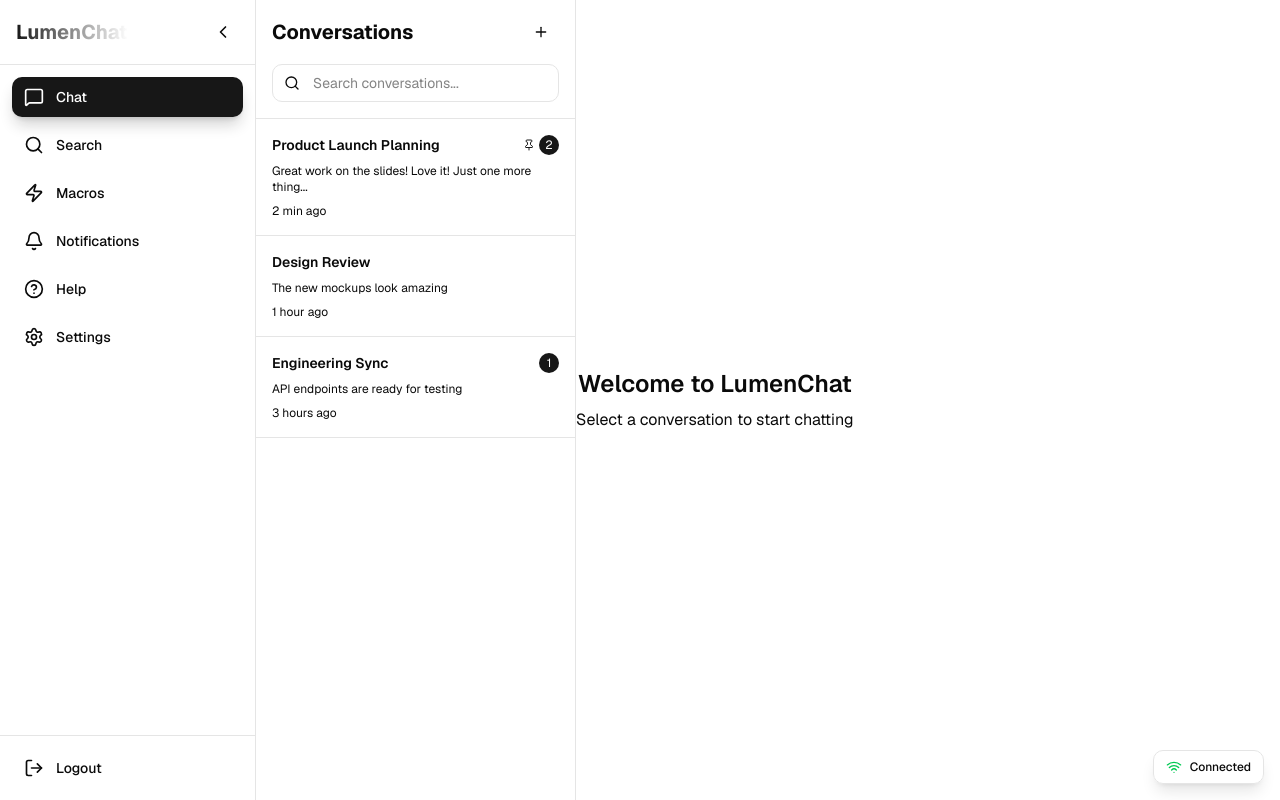
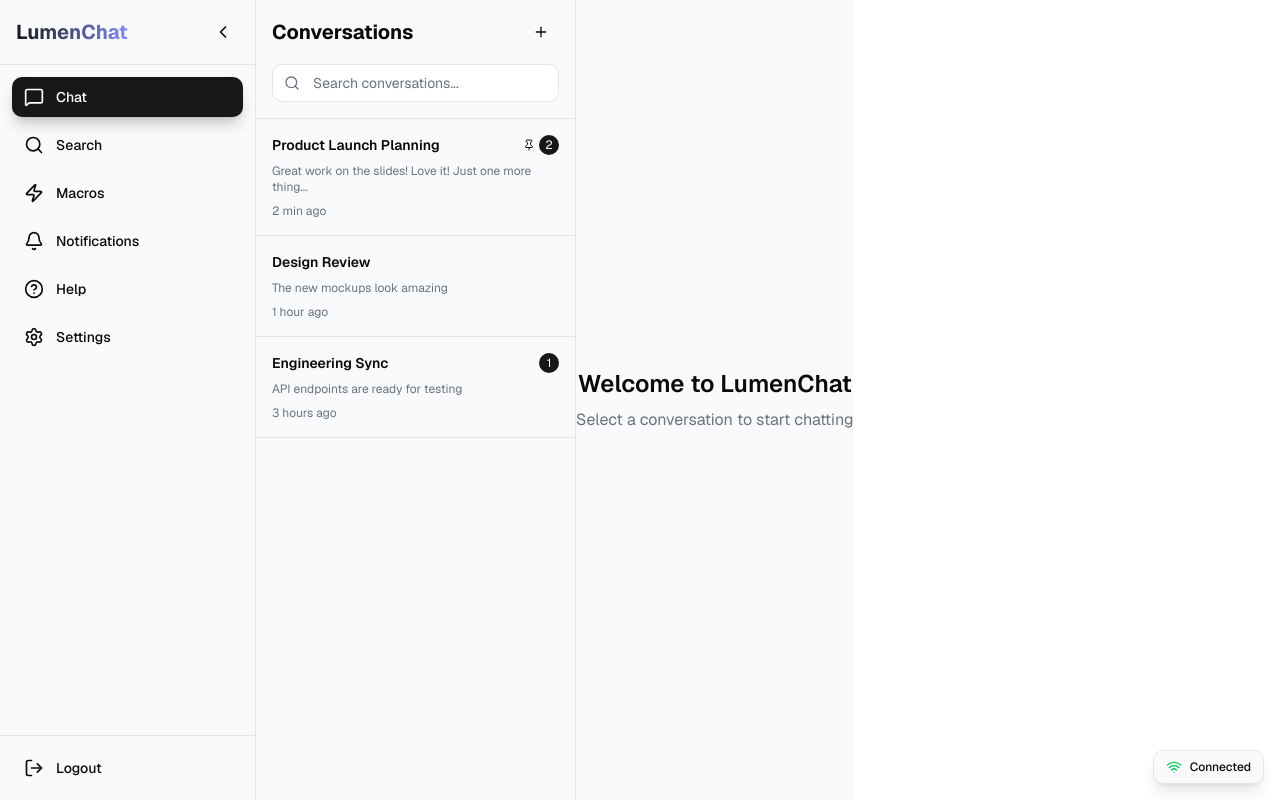
Before and after one commit to inevitable-ank/Let-s-Talk, a React (Vite) app: page / in a window 1280 px wide. Built offline with nearby package versions, Linux system fonts and the light colour scheme.

Commit message:
Added that index.css file

```diff
--- a/src/index.css
+++ b/src/index.css
@@ -1,16 +1,110 @@
 @import "tailwindcss";
 @import "tw-animate-css";
 
-/* Import Geist fonts */
-@import url('https://fonts.googleapis.com/css2?family=Geist:wght@100..900&family=Geist+Mono:wght@100..900&display=swap');
-
 @custom-variant dark (&:is(.dark *));
 
+:root {
+  --background: oklch(1 0 0);
+  --foreground: oklch(0.145 0 0);
+  --card: oklch(1 0 0);
+  --card-foreground: oklch(0.145 0 0);
+  --popover: oklch(1 0 0);
+  --popover-foreground: oklch(0.145 0 0);
+  --primary: oklch(0.205 0 0);
+  --primary-foreground: oklch(0.985 0 0);
+  --secondary: oklch(0.97 0 0);
+  --secondary-foreground: oklch(0.205 0 0);
+  --muted: oklch(0.97 0 0);
+  --muted-foreground: oklch(0.556 0 0);
+  --accent: oklch(0.97 0 0);
+  --accent-foreground: oklch(0.205 0 0);
+  --destructive: oklch(0.577 0.245 27.325);
+  --destructive-foreground: oklch(0.577 0.245 27.325);
+  --border: oklch(0.922 0 0);
+  --input: oklch(0.922 0 0);
+  --ring: oklch(0.708 0 0);
+  --chart-1: oklch(0.646 0.222 41.116);
+  --chart-2: oklch(0.6 0.118 184.704);
+  --chart-3: oklch(0.398 0.07 227.392);
+  --chart-4: oklch(0.828 0.189 84.429);
+  --chart-5: oklch(0.769 0.188 70.08);
+  --radius: 0.625rem;
+  --sidebar: oklch(0.985 0 0);
+  --sidebar-foreground: oklch(0.145 0 0);
+  --sidebar-primary: oklch(0.205 0 0);
+  --sidebar-primary-foreground: oklch(0.985 0 0);
+  --sidebar-accent: oklch(0.97 0 0);
+  --sidebar-accent-foreground: oklch(0.205 0 0);
+  --sidebar-border: oklch(0.922 0 0);
+  --sidebar-ring: oklch(0.708 0 0);
+}
+
+.dark {
+  --background: oklch(0.145 0 0);
+  --foreground: oklch(0.985 0 0);
+  --card: oklch(0.145 0 0);
+  --card-foreground: oklch(0.985 0 0);
+  --popover: oklch(0.145 0 0);
+  --popover-foreground: oklch(0.985 0 0);
+  --primary: oklch(0.985 0 0);
+  --primary-foreground: oklch(0.205 0 0);
+  --secondary: oklch(0.269 0 0);
+  --secondary-foreground: oklch(0.985 0 0);
+  --muted: oklch(0.269 0 0);
+  --muted-foreground: oklch(0.708 0 0);
+  --accent: oklch(0.269 0 0);
+  --accent-foreground: oklch(0.985 0 0);
+  --destructive: oklch(0.396 0.141 25.723);
+  --destructive-foreground: oklch(0.637 0.237 25.331);
+  --border: oklch(0.269 0 0);
+  --input: oklch(0.269 0 0);
+  --ring: oklch(0.439 0 0);
+  --chart-1: oklch(0.488 0.243 264.376);
+  --chart-2: oklch(0.696 0.17 162.48);
+  --chart-3: oklch(0.769 0.188 70.08);
+  --chart-4: oklch(0.627 0.265 303.9);
+  --chart-5: oklch(0.645 0.246 16.439);
+  --sidebar: oklch(0.205 0 0);
+  --sidebar-foreground: oklch(0.985 0 0);
+  --sidebar-primary: oklch(0.488 0.243 264.376);
+  --sidebar-primary-foreground: oklch(0.985 0 0);
+  --sidebar-accent: oklch(0.269 0 0);
+  --sidebar-accent-foreground: oklch(0.985 0 0);
+  --sidebar-border: oklch(0.269 0 0);
+  --sidebar-ring: oklch(0.439 0 0);
+}
+
 @theme inline {
-  --radius-sm: calc(var(--radius) - 4px);
-  --radius-md: calc(var(--radius) - 2px);
-  --radius-lg: var(--radius);
-  --radius-xl: calc(var(--radius) + 4px);
+  --font-sans: "Geist", "Geist Fallback";
+  --font-mono: "Geist Mono", "Geist Mono Fallback";
+
+  /* Primary Brand Colors */
+  --color-primary: #6366f1;
+  --color-primary-dark: #4f46e5;
+  --color-primary-light: #818cf8;
+
+  /* Neutrals */
+  --color-background: #ffffff;
+  --color-surface: #f9fafb;
+  --color-surface-secondary: #f3f4f6;
+  --color-border: #e5e7eb;
+  --color-foreground: #1f2937;
+  --color-foreground-secondary: #6b7280;
+
+  /* Accents */
+  --color-accent: #8b5cf6;
+  --color-success: #10b981;
+  --color-warning: #f59e0b;
+  --color-error: #ef4444;
+
+  /* Dark Mode */
+  --color-dark-background: #0f172a;
+  --color-dark-surface: #1e293b;
+  --color-dark-surface-secondary: #334155;
+  --color-dark-border: #475569;
+  --color-dark-foreground: #f1f5f9;
+  --color-dark-foreground-secondary: #cbd5e1;
+  /* optional: --font-sans, --font-serif, --font-mono if they are applied in the layout.tsx */
   --color-background: var(--background);
   --color-foreground: var(--foreground);
   --color-card: var(--card);
@@ -26,6 +120,7 @@
   --color-accent: var(--accent);
   --color-accent-foreground: var(--accent-foreground);
   --color-destructive: var(--destructive);
+  --color-destructive-foreground: var(--destructive-foreground);
   --color-border: var(--border);
   --color-input: var(--input);
   --color-ring: var(--ring);
@@ -34,6 +129,10 @@
   --color-chart-3: var(--chart-3);
   --color-chart-4: var(--chart-4);
   --color-chart-5: var(--chart-5);
+  --radius-sm: calc(var(--radius) - 4px);
+  --radius-md: calc(var(--radius) - 2px);
+  --radius-lg: var(--radius);
+  --radius-xl: calc(var(--radius) + 4px);
   --color-sidebar: var(--sidebar);
   --color-sidebar-foreground: var(--sidebar-foreground);
   --color-sidebar-primary: var(--sidebar-primary);
@@ -44,86 +143,63 @@
   --color-sidebar-ring: var(--sidebar-ring);
 }
 
-:root {
-  --radius: 0.625rem;
-  --background: oklch(1 0 0);
-  --foreground: oklch(0.145 0 0);
-  --card: oklch(1 0 0);
-  --card-foreground: oklch(0.145 0 0);
-  --popover: oklch(1 0 0);
-  --popover-foreground: oklch(0.145 0 0);
-  --primary: oklch(0.205 0 0);
-  --primary-foreground: oklch(0.985 0 0);
-  --secondary: oklch(0.97 0 0);
-  --secondary-foreground: oklch(0.205 0 0);
-  --muted: oklch(0.97 0 0);
-  --muted-foreground: oklch(0.556 0 0);
-  --accent: oklch(0.97 0 0);
-  --accent-foreground: oklch(0.205 0 0);
-  --destructive: oklch(0.577 0.245 27.325);
-  --border: oklch(0.922 0 0);
-  --input: oklch(0.922 0 0);
-  --ring: oklch(0.708 0 0);
-  --chart-1: oklch(0.646 0.222 41.116);
-  --chart-2: oklch(0.6 0.118 184.704);
-  --chart-3: oklch(0.398 0.07 227.392);
-  --chart-4: oklch(0.828 0.189 84.429);
-  --chart-5: oklch(0.769 0.188 70.08);
-  --sidebar: oklch(0.985 0 0);
-  --sidebar-foreground: oklch(0.145 0 0);
-  --sidebar-primary: oklch(0.205 0 0);
-  --sidebar-primary-foreground: oklch(0.985 0 0);
-  --sidebar-accent: oklch(0.97 0 0);
-  --sidebar-accent-foreground: oklch(0.205 0 0);
-  --sidebar-border: oklch(0.922 0 0);
-  --sidebar-ring: oklch(0.708 0 0);
-}
-
-.dark {
-  --background: oklch(0.145 0 0);
-  --foreground: oklch(0.985 0 0);
-  --card: oklch(0.205 0 0);
-  --card-foreground: oklch(0.985 0 0);
-  --popover: oklch(0.205 0 0);
-  --popover-foreground: oklch(0.985 0 0);
-  --primary: oklch(0.922 0 0);
-  --primary-foreground: oklch(0.205 0 0);
-  --secondary: oklch(0.269 0 0);
-  --secondary-foreground: oklch(0.985 0 0);
-  --muted: oklch(0.269 0 0);
-  --muted-foreground: oklch(0.708 0 0);
-  --accent: oklch(0.269 0 0);
-  --accent-foreground: oklch(0.985 0 0);
-  --destructive: oklch(0.704 0.191 22.216);
-  --border: oklch(1 0 0 / 10%);
-  --input: oklch(1 0 0 / 15%);
-  --ring: oklch(0.556 0 0);
-  --chart-1: oklch(0.488 0.243 264.376);
-  --chart-2: oklch(0.696 0.17 162.48);
-  --chart-3: oklch(0.769 0.188 70.08);
-  --chart-4: oklch(0.627 0.265 303.9);
-  --chart-5: oklch(0.645 0.246 16.439);
-  --sidebar: oklch(0.205 0 0);
-  --sidebar-foreground: oklch(0.985 0 0);
-  --sidebar-primary: oklch(0.488 0.243 264.376);
-  --sidebar-primary-foreground: oklch(0.985 0 0);
-  --sidebar-accent: oklch(0.269 0 0);
-  --sidebar-accent-foreground: oklch(0.985 0 0);
-  --sidebar-border: oklch(1 0 0 / 10%);
-  --sidebar-ring: oklch(0.556 0 0);
-}
-
 @layer base {
   * {
     @apply border-border outline-ring/50;
   }
   body {
     @apply bg-background text-foreground;
-    font-family: 'Geist', sans-serif;
+  }
+}
+
+/* Smooth transitions and animations */
+@layer utilities {
+  .transition-smooth {
+    @apply transition-all duration-200 ease-out;
   }
 
-  /* Geist Mono for code elements */
-  code, pre, .font-mono {
-    font-family: 'Geist Mono', monospace;
+  .text-balance {
+    text-wrap: balance;
+  }
+
+  /* Added animation utilities for enhanced UX */
+  @keyframes slide-in-from-bottom {
+    from {
+      opacity: 0;
+      transform: translateY(10px);
+    }
+    to {
+      opacity: 1;
+      transform: translateY(0);
+    }
+  }
+
+  @keyframes fade-in {
+    from {
+      opacity: 0;
+    }
+    to {
+      opacity: 1;
+    }
+  }
+
+  .animate-in {
+    animation: fade-in 0.3s ease-out;
+  }
+
+  .slide-in-from-bottom-2 {
+    animation: slide-in-from-bottom 0.3s ease-out;
+  }
+
+  .fade-in {
+    animation: fade-in 0.3s ease-out;
+  }
+
+  .duration-200 {
+    animation-duration: 200ms;
+  }
+
+  .duration-300 {
+    animation-duration: 300ms;
   }
 }
```
